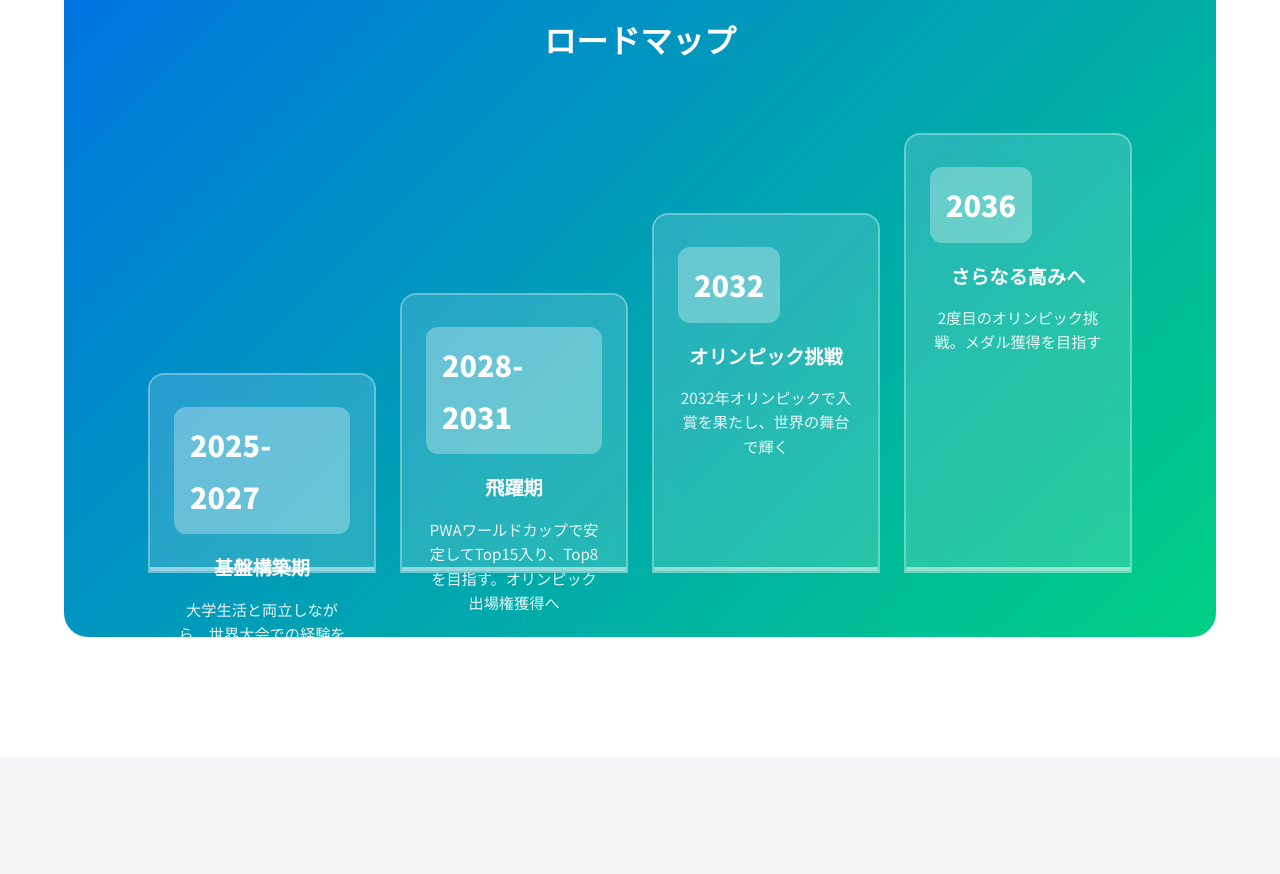
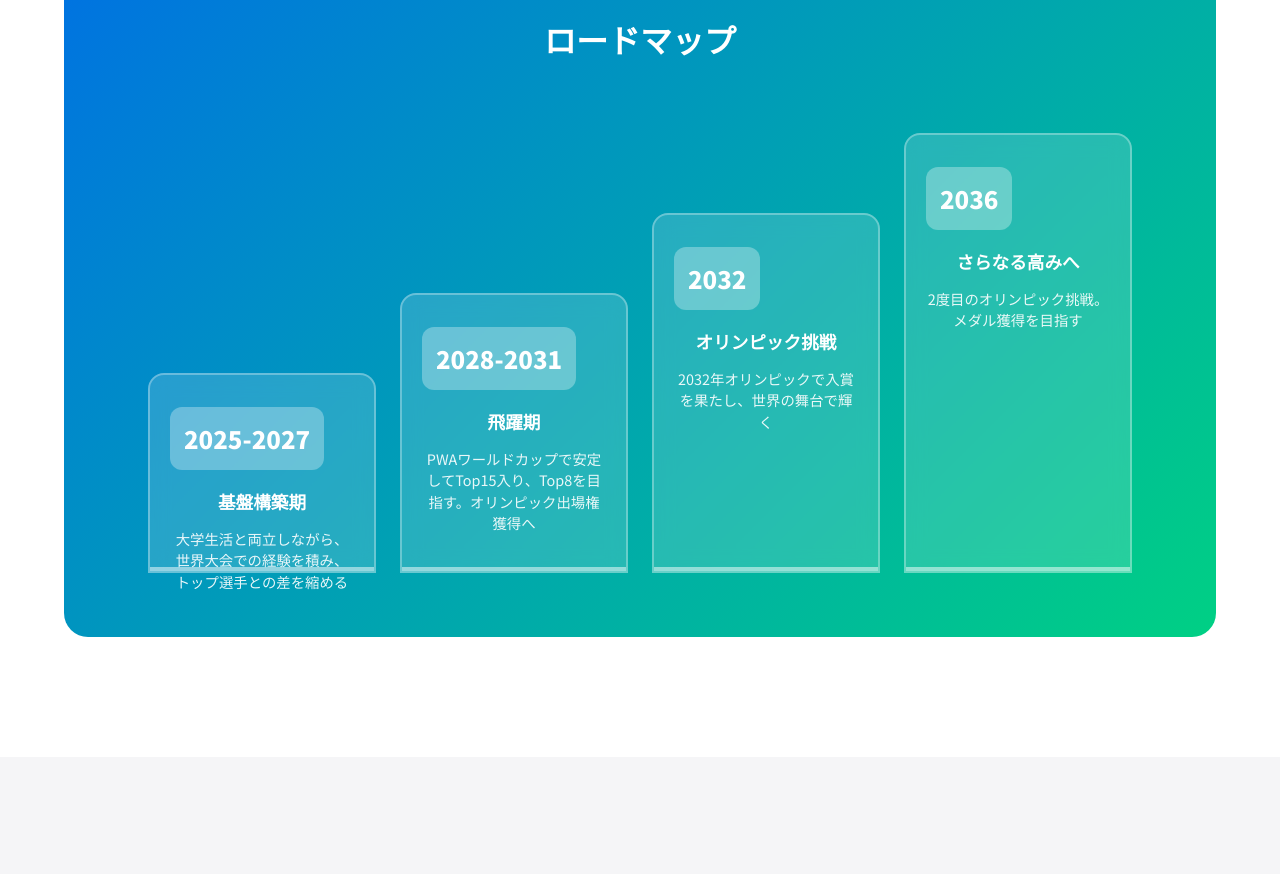
Before and after one commit to kazuhiko-ono/hayahaya3, a plain HTML site: page public/index.html in a window 1280 px wide. Shown: the part 4880-5754 px from the top of the page. Drawn offline with Linux system fonts and the light colour scheme.

Commit message:
ロードマップ変更

```diff
--- a/public/css/style.css
+++ b/public/css/style.css
@@ -374,9 +374,10 @@ section {
     background: rgba(255, 255, 255, 0.15);
     backdrop-filter: blur(10px);
     border-radius: 16px 16px 0 0;
-    padding: 32px 24px;
+    padding: 32px 20px;
     transition: var(--transition);
     border: 2px solid rgba(255, 255, 255, 0.3);
+    min-width: 200px;
 }
 
 .roadmap-item:nth-child(1) {
@@ -416,13 +417,14 @@ section {
 }
 
 .roadmap-year {
-    font-size: 1.8rem;
+    font-size: 1.5rem;
     font-weight: 900;
     margin-bottom: 16px;
-    padding: 12px 16px;
+    padding: 10px 14px;
     background: rgba(255, 255, 255, 0.3);
     border-radius: 12px;
     display: inline-block;
+    white-space: nowrap;
 }
 
 .roadmap-content {
@@ -430,15 +432,19 @@ section {
 }
 
 .roadmap-content h4 {
-    font-size: 1.2rem;
+    font-size: 1.1rem;
     font-weight: 700;
-    margin-bottom: 12px;
+    margin-bottom: 10px;
+    word-wrap: break-word;
 }
 
 .roadmap-content p {
-    font-size: 0.95rem;
+    font-size: 0.9rem;
     opacity: 0.9;
-    line-height: 1.6;
+    line-height: 1.5;
+    word-wrap: break-word;
+    overflow-wrap: break-word;
+    hyphens: auto;
 }
 
 /* レース計画セクション */
```
Also changed, not shown: 1 other file.
